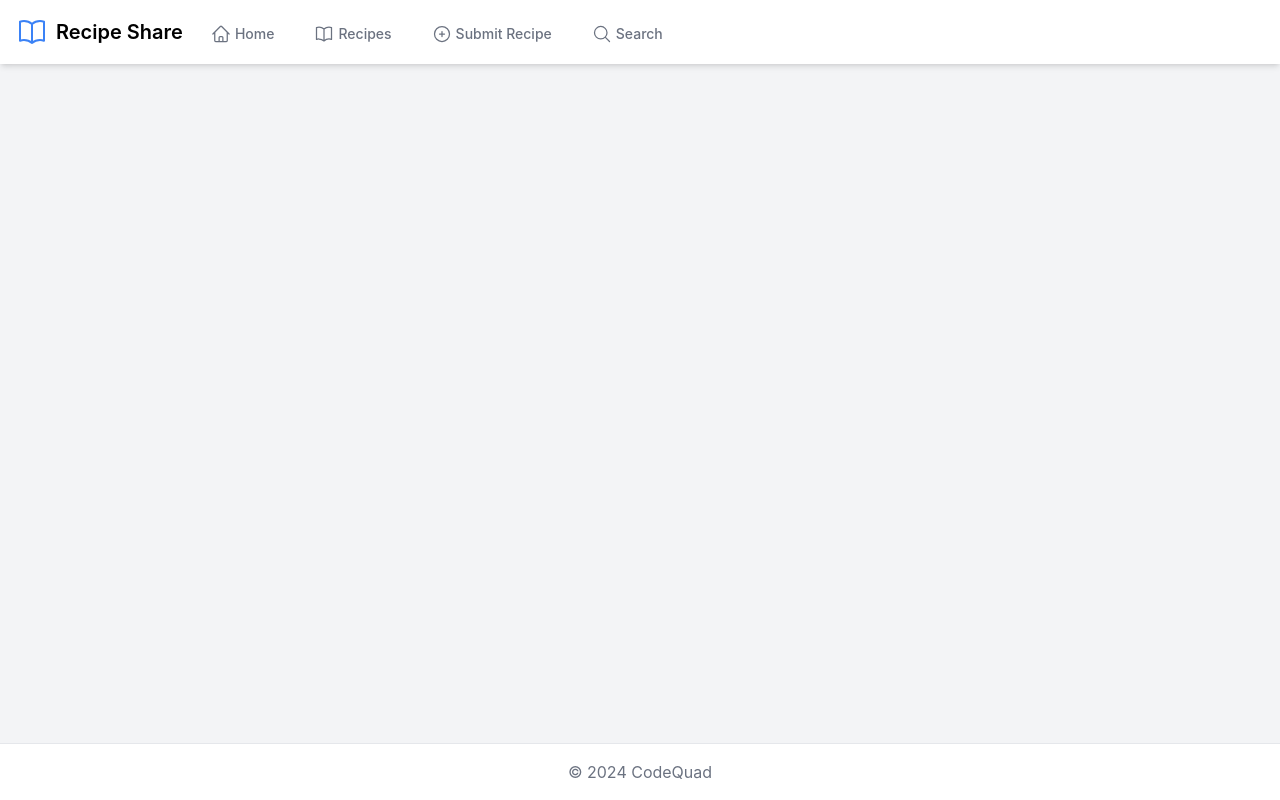
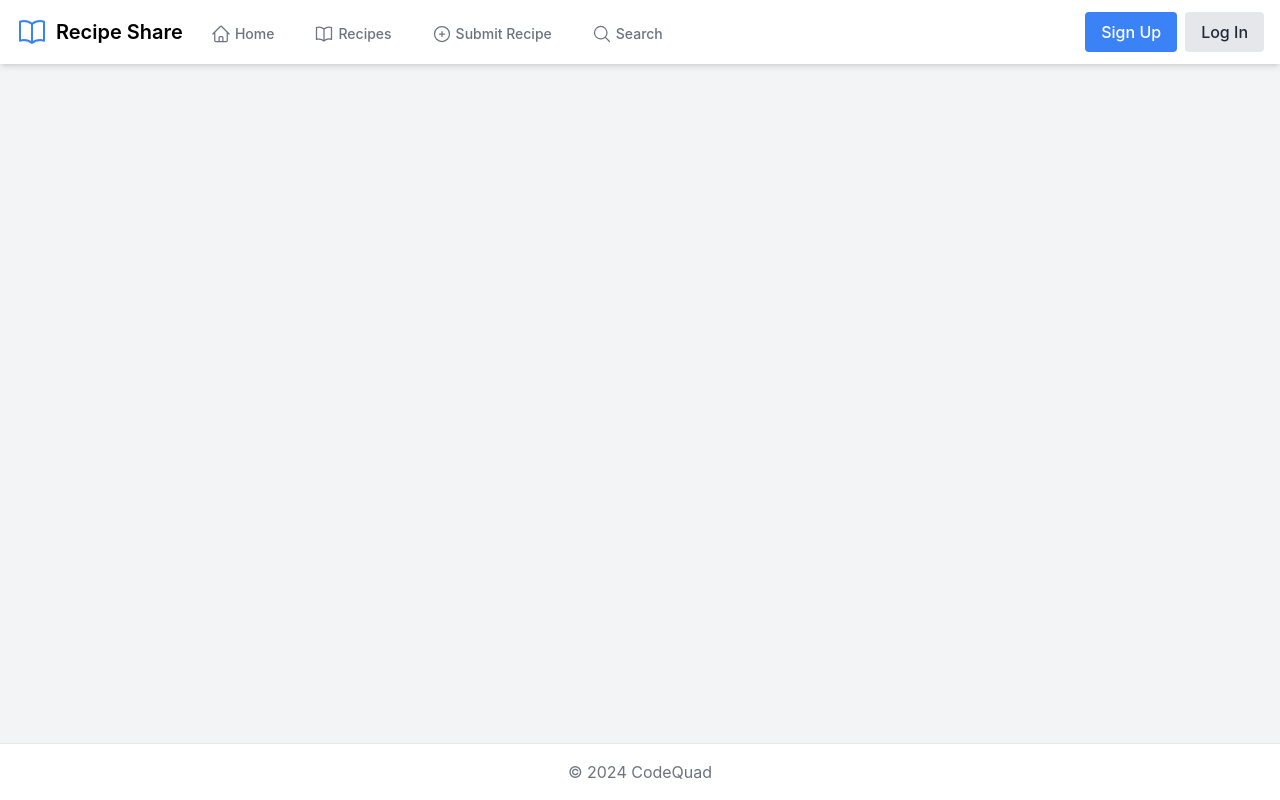
Before and after one commit to ritaban06/recipe-sharing-platform, a React (Create React App) app: page /signup in a window 1280 px wide. Built offline with nearby package versions, Linux system fonts and the light colour scheme.

Commit message:
Modified App.js to include sign in and log in buttons

```diff
--- a/src/App.js
+++ b/src/App.js
@@ -1,39 +1,10 @@
 import React from 'react';
 import { BrowserRouter as Router, Route, Routes, Link } from 'react-router-dom';
 import { HomeIcon, BookOpenIcon, PlusCircleIcon, MagnifyingGlassIcon } from '@heroicons/react/24/outline';
-import RecipeList from './components/RecipeList'; // Added import statement for RecipeList.js
-import RecipeSubmission from './components/RecipeSubmission'; // Added import statement for RecipeSubmission.js
-import Search from './components/Search';  // Added import statement for Search.js
-import Home from './components/Home';  // Added import statement for Home.js
-
-// Placeholder components
-// const Home = () => (
-//   <div className="max-w-4xl mx-auto">
-//     <h1 className="text-3xl font-bold mb-4">Welcome to Open Recipe Sharing</h1>
-//     <p className="text-lg">Discover, share, and enjoy delicious recipes from around the world!</p>
-//   </div>
-// );     // Lines 10 to 15 are not needed as import statement (line 7) has done it already
-
-// const RecipeList = () => (
-//   <div className="max-w-4xl mx-auto">
-//     <h2 className="text-2xl font-bold mb-4">Recipe List</h2>
-//     {/* Add recipe list items here */}
-//   </div>
-// );         // Lines 14 to 19 not needed as import statement (line 4) has done it already
-
-// const RecipeSubmission = () => (
-//   <div className="max-w-4xl mx-auto">
-//     <h2 className="text-2xl font-bold mb-4">Submit a Recipe</h2>
-//     {/* Add recipe submission form here */}
-//   </div>
-// );           // Lines 22 to 27 are not needed as import statement (line 5) has done it already
-
-// const Search = () => (
-//   <div className="max-w-4xl mx-auto">
-//     <h2 className="text-2xl font-bold mb-4">Search Recipes</h2>
-//     {/* Add search functionality here */}
-//   </div>
-// );          // Lines 29 to 34 are not needed as import statement (line 6) has done it already
+import RecipeList from './components/RecipeList';
+import RecipeSubmission from './components/RecipeSubmission';
+import Search from './components/Search';
+import Home from './components/Home';
 
 const App = () => {
   return (
@@ -66,6 +37,14 @@ const App = () => {
                   </Link>
                 </div>
               </div>
+              <div className="flex items-center">
+                <Link to="/signup" className="bg-blue-500 hover:bg-blue-600 text-white font-medium py-2 px-4 rounded mr-2">
+                  Sign Up
+                </Link>
+                <Link to="/login" className="bg-gray-200 hover:bg-gray-300 text-gray-800 font-medium py-2 px-4 rounded">
+                  Log In
+                </Link>
+              </div>
             </div>
           </div>
         </nav>
@@ -77,6 +56,9 @@ const App = () => {
             <Route path="/recipes" element={<RecipeList />} />
             <Route path="/submit" element={<RecipeSubmission />} />
             <Route path="/search" element={<Search />} />
+            {/* Add routes for signup and login pages when you create them */}
+            {/* <Route path="/signup" element={<Signup />} /> */}
+            {/* <Route path="/login" element={<Login />} /> */}
           </Routes>
         </main>
 
```
